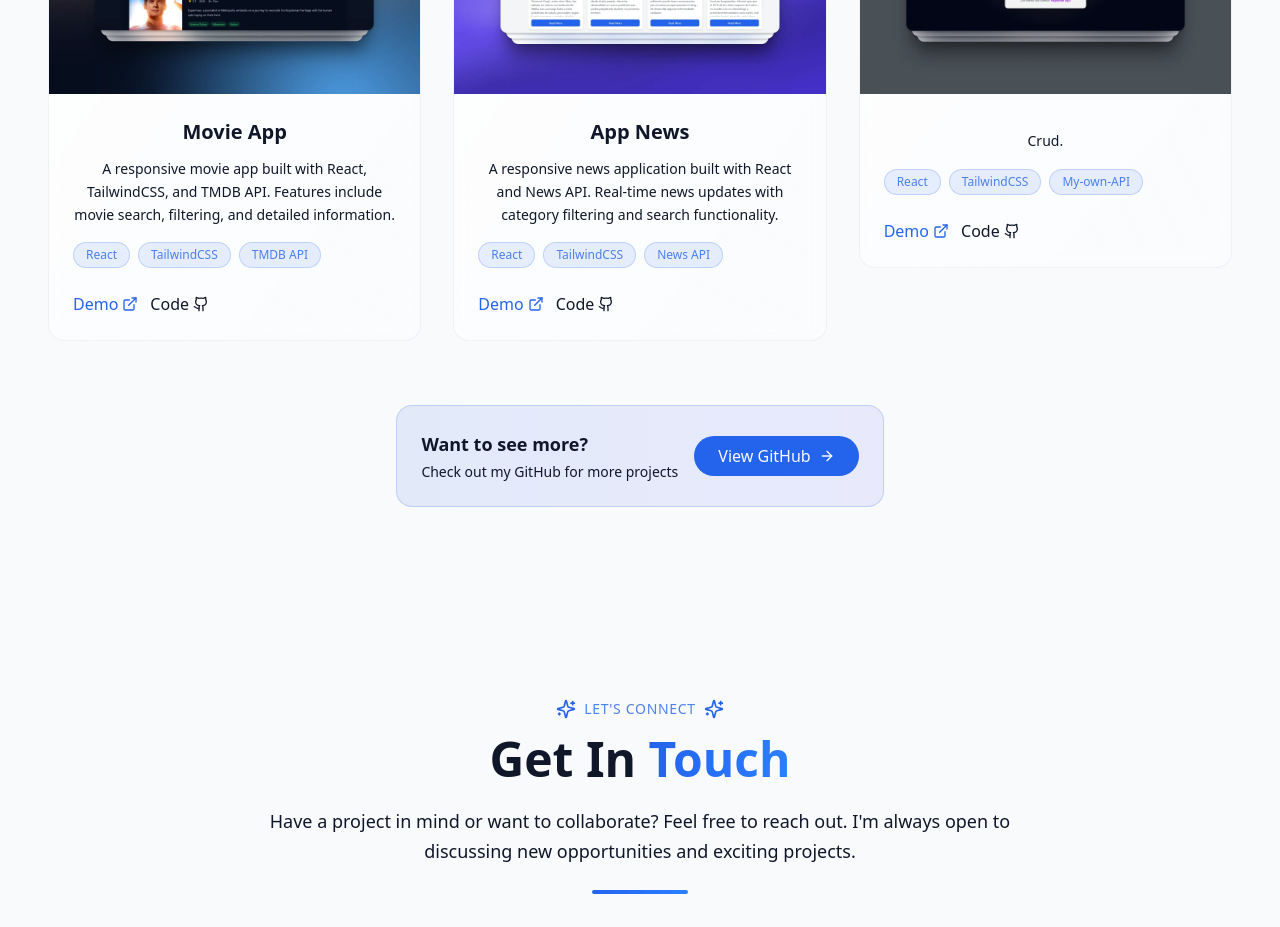
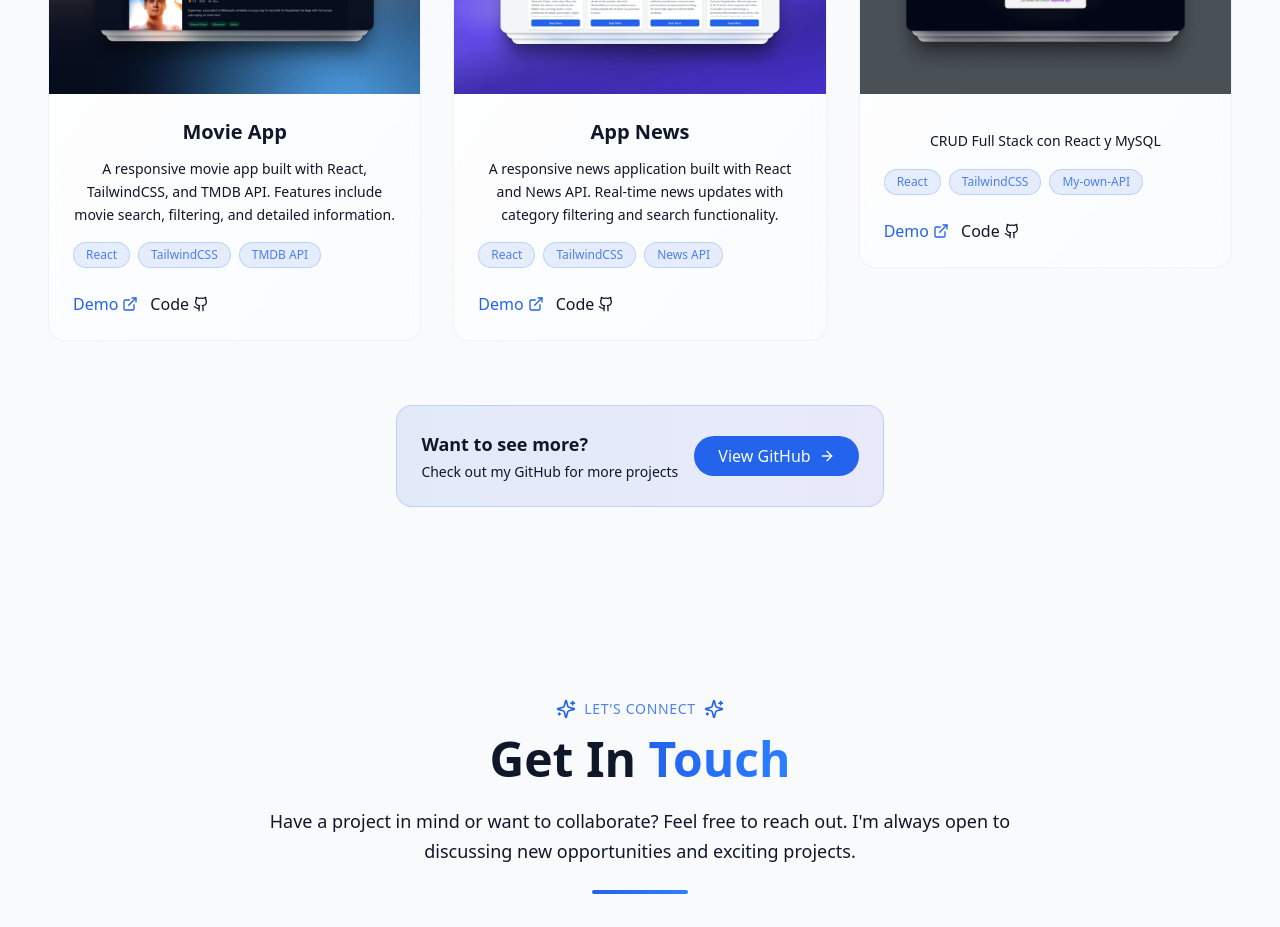
Before and after one commit to junito02/Junior-portfolio, a React (Vite) app: page / in a window 1280 px wide. Shown: the part 3520-4447 px from the top of the page. Built offline with nearby package versions, Linux system fonts and the light colour scheme.

Commit message:
updating-description

```diff
--- a/src/components/ProjectsSection.jsx
+++ b/src/components/ProjectsSection.jsx
@@ -38,7 +38,7 @@ const projectsData = [
   {
     id: 3,
     title: "",
-    description: " Crud.",
+    description: " CRUD Full Stack con React y MySQL",
     image: "/projects/crud.webp",
     tags: ["React", "TailwindCSS", "My-own-API"],
     demoUrl: "https://frontend-crud-mysql-express-client.vercel.app/",
```
